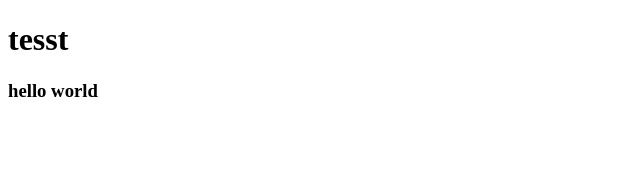
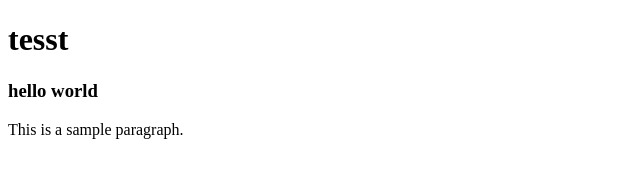
Before and after one commit to huynhlalyla/vercel-deloy, a plain HTML site: page index.html in a window 1280 px wide. Shown: the whole page, without its empty margins (0-640 px from the left). Drawn offline with Linux system fonts and the light colour scheme.

Commit message:
them p tag

```diff
--- a/index.html
+++ b/index.html
@@ -8,5 +8,6 @@
 <body>
     <h1>tesst</h1>
     <h3>hello world</h3>
+    <p>This is a sample paragraph.</p>
 </body>
 </html>
```
